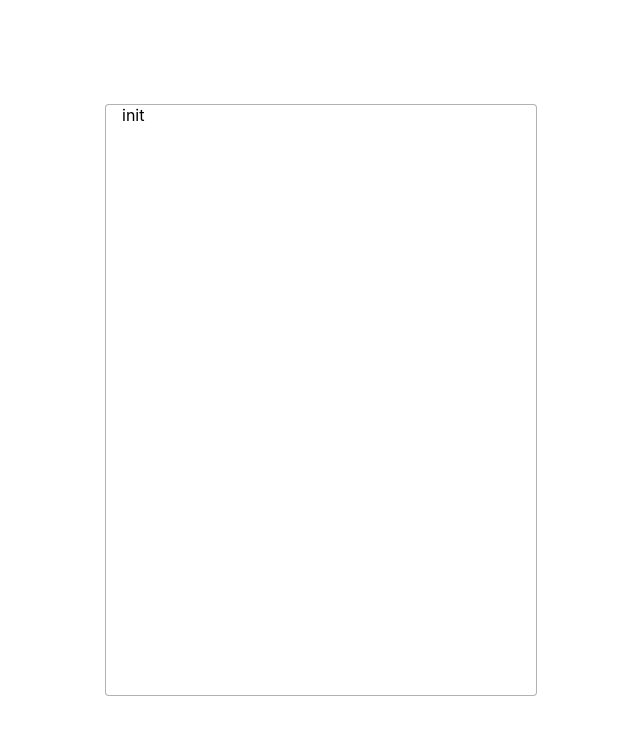
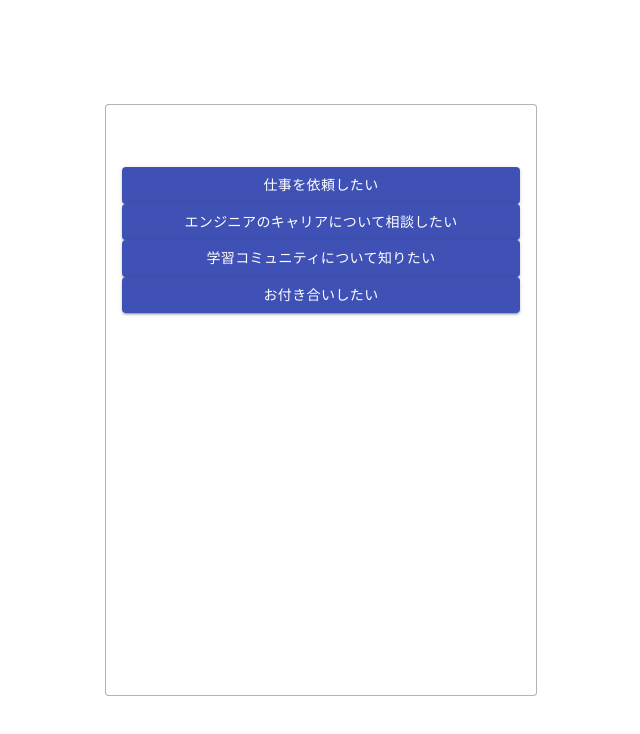
Before and after one commit to mitubakuro/react-chatbot-sample, a React (Create React App) app: page / in a window 1280 px wide. Shown: the top 734 px of the page, without its empty margins (319-959 px from the left). Built offline with nearby package versions, Linux system fonts and the light colour scheme.

Commit message:
学習履歴

```diff
--- a/src/App.jsx
+++ b/src/App.jsx
@@ -1,25 +1,56 @@
 import React from 'react';
 import defaultDataset from "./dataset";
 import './assets/styles/style.css'
-
+import {AnswersList, Chats} from './components/index'
 
 export default class App extends React.Component {
-   constructor(props){
-     super(props);
-     this.state={
+  constructor(props){
+    super(props);
+    this.state={
       answers: [],
       chats: [],
       currentId: "init",
       dataset: defaultDataset,
       open: false
-     }
-   }
+    }
+  }
+
+  initAnswer =()=>{
+    const initDataset = this.state.dataset[this.state.currentId];
+    const initAnswers = initDataset.answers;
+    this.setState({
+      answers: initAnswers
+    })
+  }
+
+  initChats =()=>{
+    const initDataset = this.state.dataset[this.state.currentId];
+    const chat = {
+      type: 'question',
+      text: initDataset.question
+    }
+
+    const chats = this.state.chats;
+    chats.push(chat)
+
+    this.setState({
+      chats: chats
+    })
+  }
+
+  componentDidMount(){
+    this.initChats();
+    this.initAnswer();
+  }
+
+
   render(){
     return (
       <div>
         <section className="c-section">
           <div className="c-box">
-            {this.state.currentId}
+            <Chats chats={this.state.chats} />
+            <AnswersList answers={this.state.answers}/>
           </div>
         </section>
       </div>
--- /dev/null
+++ b/src/components/Answer.jsx
@@ -0,0 +1,21 @@
+import React from 'react'
+import { makeStyles } from '@material-ui/core/styles';
+import Button from '@material-ui/core/Button';
+
+const useStyles = makeStyles((theme) => ({
+  root: {
+
+  },
+}));
+
+const Answer =(props)=>{
+  // const classes = useStyles();
+
+  return(
+    <Button variant="contained" color="primary">
+      {props.content}
+    </Button>
+  )
+}
+
+export default Answer
--- /dev/null
+++ b/src/components/AnswersList.jsx
@@ -0,0 +1,18 @@
+import React from 'react'
+import {Answer} from './index'
+
+
+const AnswersList =(props)=>{
+  return(
+    <div className="c-grid__answer">
+      {props.answers.map((value, index)=> {
+        return <Answer content={value.content} key={index.toString()} />
+      })}
+      {/* <Answer content={"hoge2"}/>
+      <Answer content={"hoge3"}/>
+      <Answer content={"hoge4"}/> */}
+    </div>
+  )
+}
+
+export default AnswersList
--- /dev/null
+++ b/src/components/Chat.jsx
@@ -0,0 +1,19 @@
+import React from 'react'
+import ListItem from '@material-ui/core/ListItem';
+import ListItemAvatar from '@material-ui/core/ListItemAvatar';
+import Avatar from '@material-ui/core/Avatar';
+
+const Chat =()=>{
+  return(
+    <ListItem>
+    <ListItemAvatar>
+      <Avatar alt="icon" src="/static/images/avatar/1.jpg" />
+    </ListItemAvatar>
+    <div className="p-chat__bubble">
+      テスト
+    </div>
+  </ListItem>
+  )
+}
+
+export default Chat
--- /dev/null
+++ b/src/components/Chats.jsx
@@ -0,0 +1,27 @@
+import React from 'react'
+import { makeStyles } from '@material-ui/core/styles';
+import List from '@material-ui/core/List';
+import {Chat} from './index'
+
+
+const useStyles = makeStyles((theme) => ({
+  root: {
+    width: '100%',
+    maxWidth: '36ch',
+    backgroundColor: theme.palette.background.paper,
+  },
+}));
+
+const Chats = (props)=>{
+  const classes = useStyles();
+
+  return(
+    <List className={classes.root}>
+      {props.chats.map((chat, index)=>{
+        <Chat />
+      })}
+    </List>
+  )
+}
+
+export default Chats
--- /dev/null
+++ b/src/components/index.js
@@ -0,0 +1,5 @@
+// エントリーポイントとは？　componentが複数あってもindexを参照すればindexから複数のcomponentをimportできる
+export {default as AnswersList} from './AnswersList'
+export {default as Answer} from './Answer'
+export {default as Chats} from './Chats'
+export {default as Chat} from './Chat'
```
